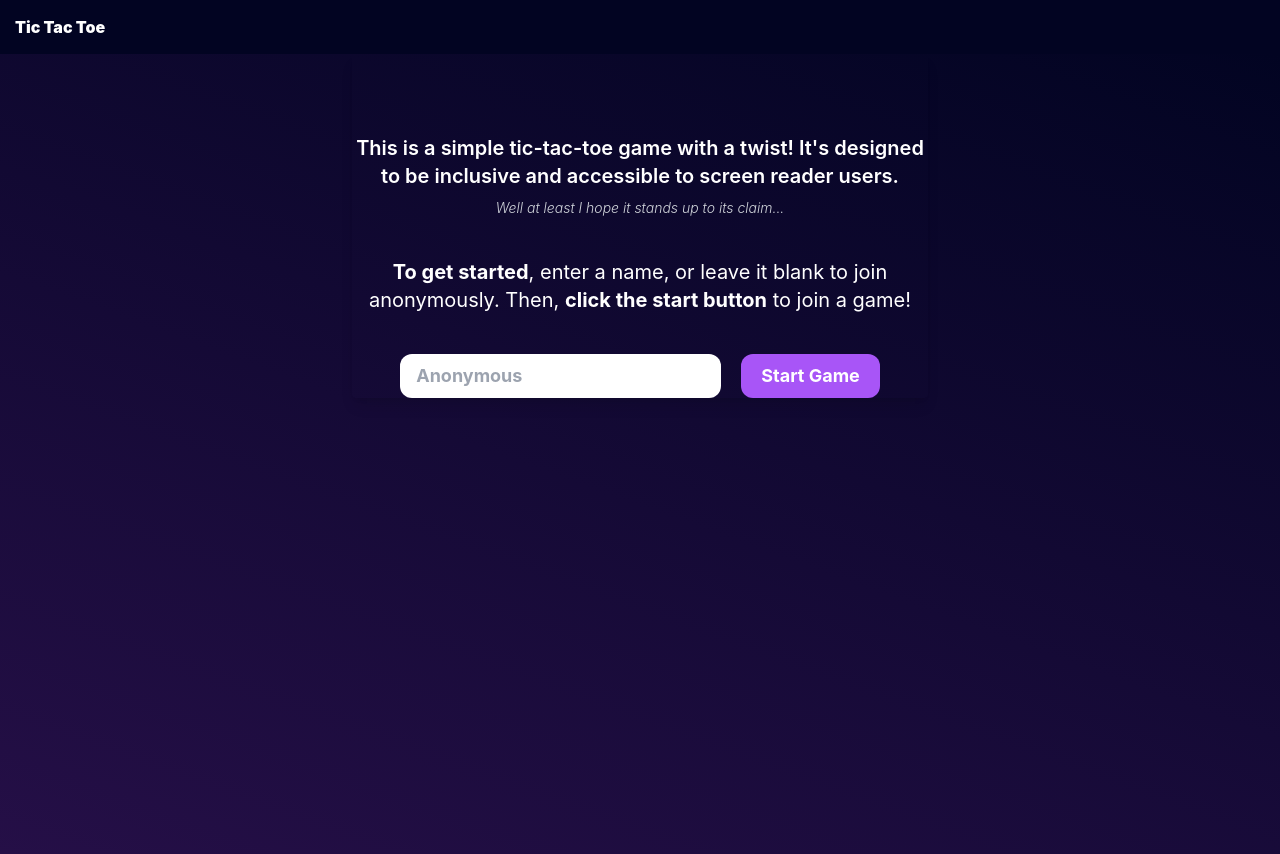
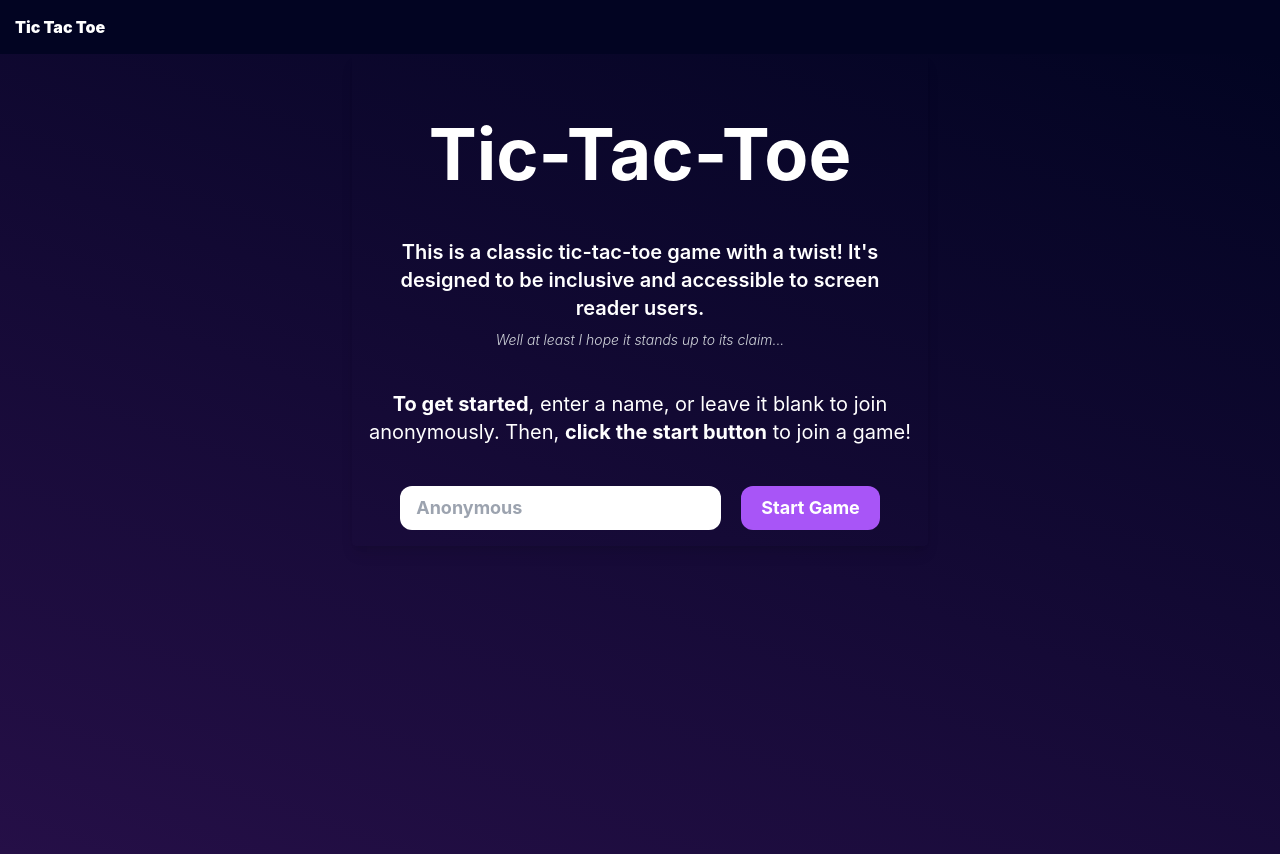
Before and after one commit to yunruu/tic-tac-toe-fe, a React (Create React App) app: page / in a window 1280 px wide. Built offline with nearby package versions, Linux system fonts and the light colour scheme.

Commit message:
feat: update start page styling

```diff
--- a/src/components/Start.tsx
+++ b/src/components/Start.tsx
@@ -6,9 +6,10 @@ function Start() {
   };
 
   return (
-    <div className="start-container max-w-xl rounded overflow-hidden shadow-lg m-auto">
-      <section className="font-semibold text-xl pt-20 mb-10">
-        This is a simple tic-tac-toe game with a twist! It's designed to be
+    <div className="start-container max-w-xl rounded overflow-hidden shadow-lg m-auto p-4 text-center">
+      <h1 className=" text-7xl font-bold mt-12 mb-12">Tic-Tac-Toe</h1>
+      <section className="font-semibold text-xl mb-10">
+        This is a classic tic-tac-toe game with a twist! It's designed to be
         inclusive and accessible to screen reader users.
         <p className="font-light text-sm italic mt-2 text-gray-300">
           Well at least I hope it stands up to its claim...
```
